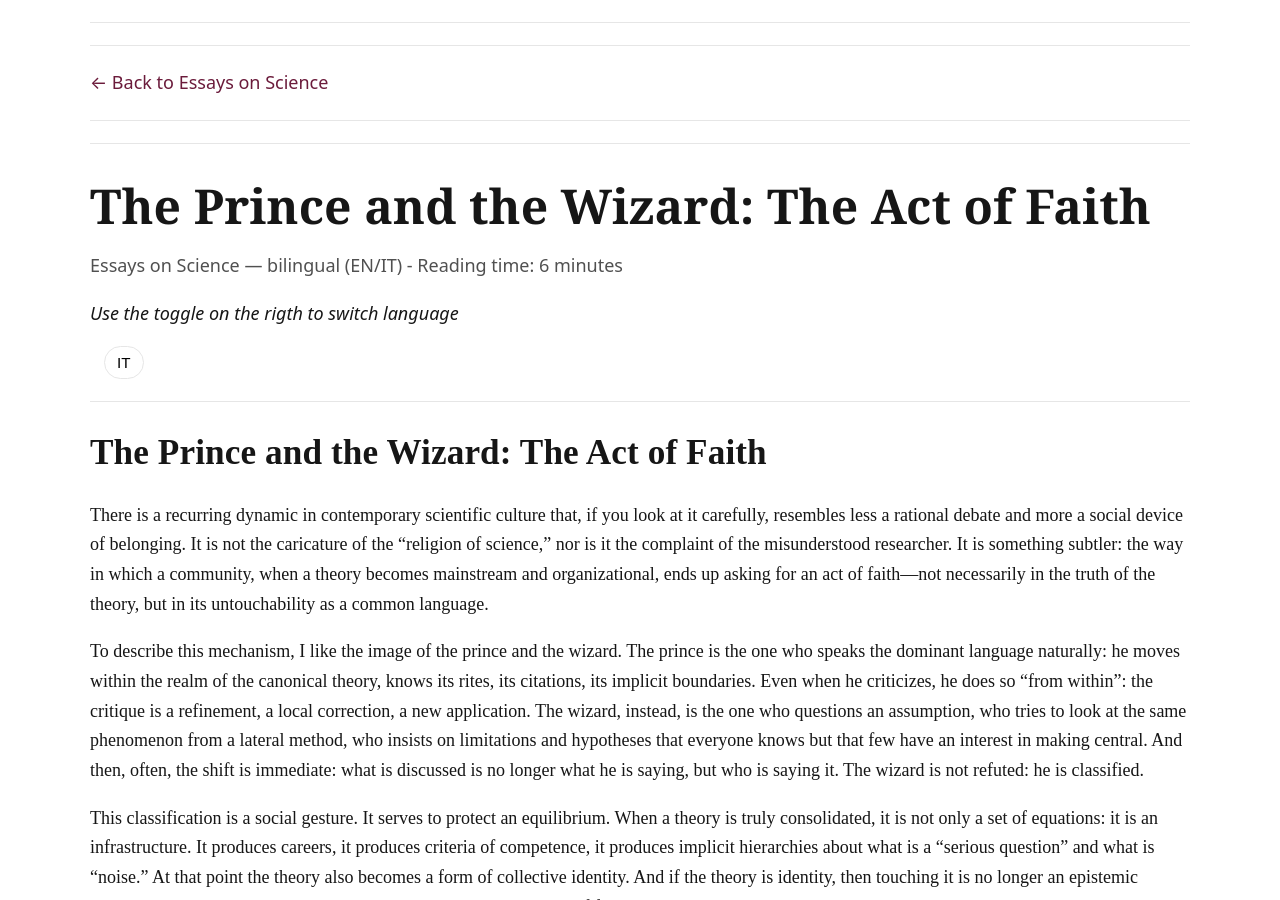
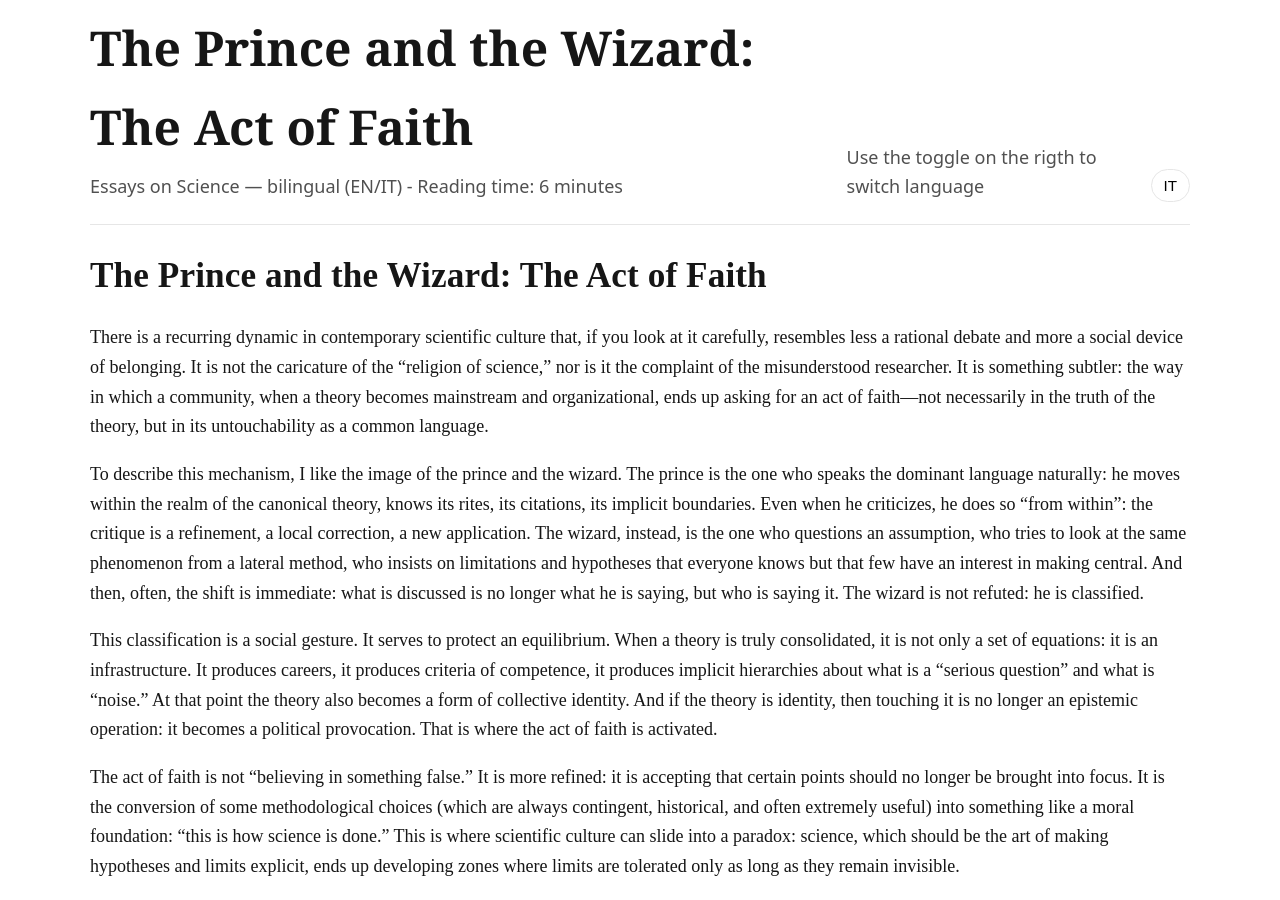
Before and after one commit to ldicairano/website, a Jekyll site: the page essays-on-science/topics/il-principe-e-lo-stregone.html, which Jekyll copies as it is, in a window 1280 px wide and 900 px high. Built offline with Jekyll 4.4.1, drawn with Linux system fonts in a browser that asks for light colours.

Commit message:
Update site

```diff
--- a/essays-on-science/topics/il-principe-e-lo-stregone.html
+++ b/essays-on-science/topics/il-principe-e-lo-stregone.html
@@ -12,23 +12,17 @@
 <body>
   <main class="wrap">
 
-    <div class="sep"></div>
-    <div class="sep"></div>
-    <p style="margin:10px 0 0;"><a class="navlink" href="../">← Back to Essays on Science</a></p>
-    <div class="sep"></div>
-    <div class="sep"></div>
-
     <header style="display:flex; align-items:flex-end; justify-content:space-between; gap:16px;">
       <div>
         <h1 class="page-title" style="margin:0;">The Prince and the Wizard: The Act of Faith</h1>
         <p style="margin:6px 0 0; opacity:.75;">Essays on Science — bilingual (EN/IT) - Reading time: 6 minutes</p>
       </div>
+      <!-- BOTTONE LINGUA (sempre uguale) -->
+      <p style="margin:6px 0 0; opacity:.75;">Use the toggle on the rigth to switch language</p>
+      <button class="lang-toggle" id="langToggle" type="button" hidden aria-label="Toggle language">EN</button>
+    </header>
 
-    </header>
-      <!-- BOTTONE LINGUA (sempre uguale) -->
-        <p><em>Use the toggle on the rigth to switch language</em></p>
-      <button class="lang-toggle" id="langToggle" type="button" hidden aria-label="Toggle language">EN</button>
-    <div class="sep"></div>
+   <div class="sep"></div>
 
     <!-- ENGLISH (placeholder per ora) -->
 <article data-lang="en" lang="en">
--- a/essays-on-science/topics/il-rallentamento-delle-rivoluzioni.html
+++ b/essays-on-science/topics/il-rallentamento-delle-rivoluzioni.html
@@ -11,8 +11,6 @@
 
 <body>
   <main class="wrap">
-    <div class="sep"></div>
-
     <header style="display:flex; align-items:flex-end; justify-content:space-between; gap:16px;">
       <div>
         <h1 class="page-title" style="margin:0;">What's new in Physics? Nothing...</h1>
```
